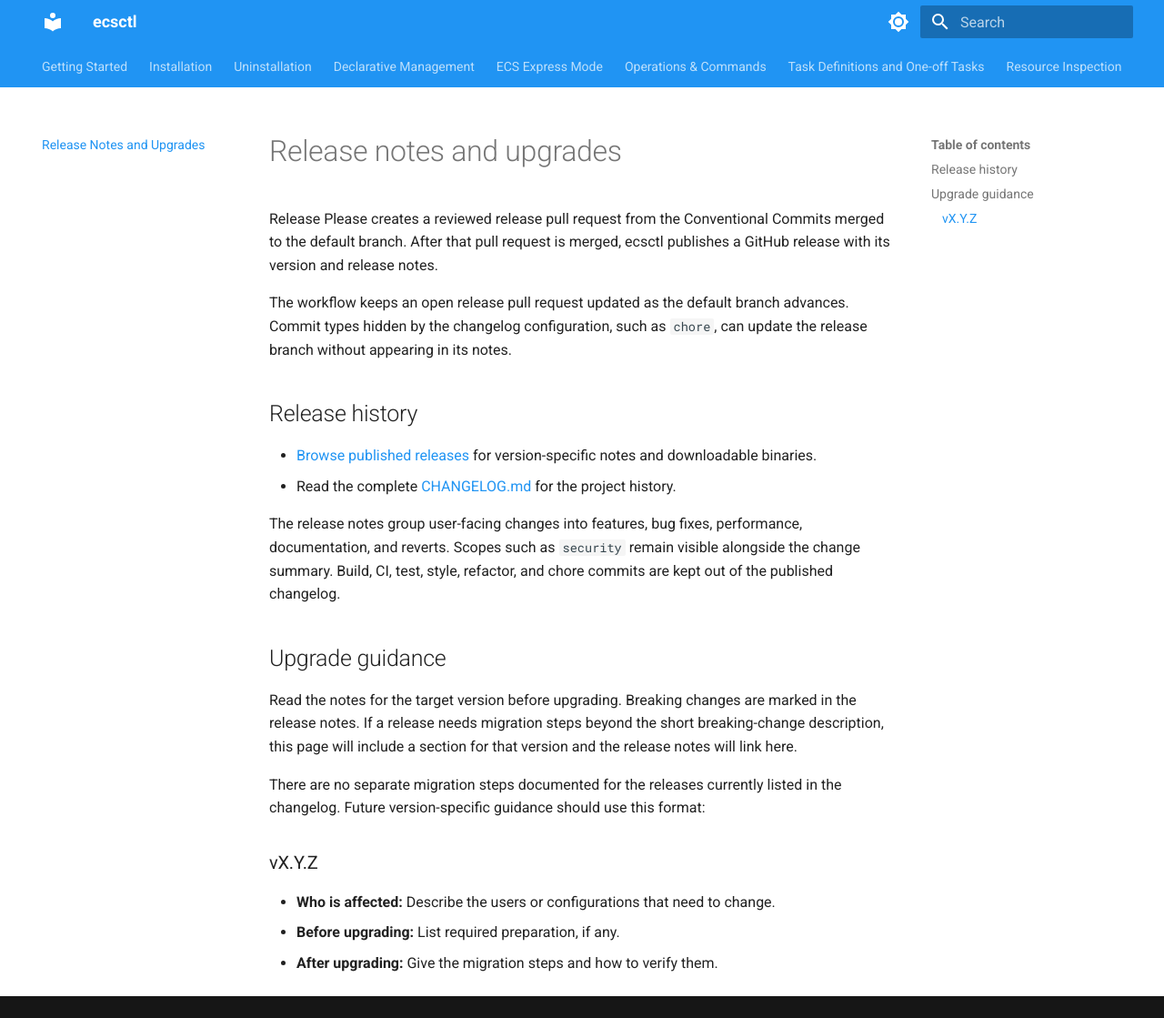
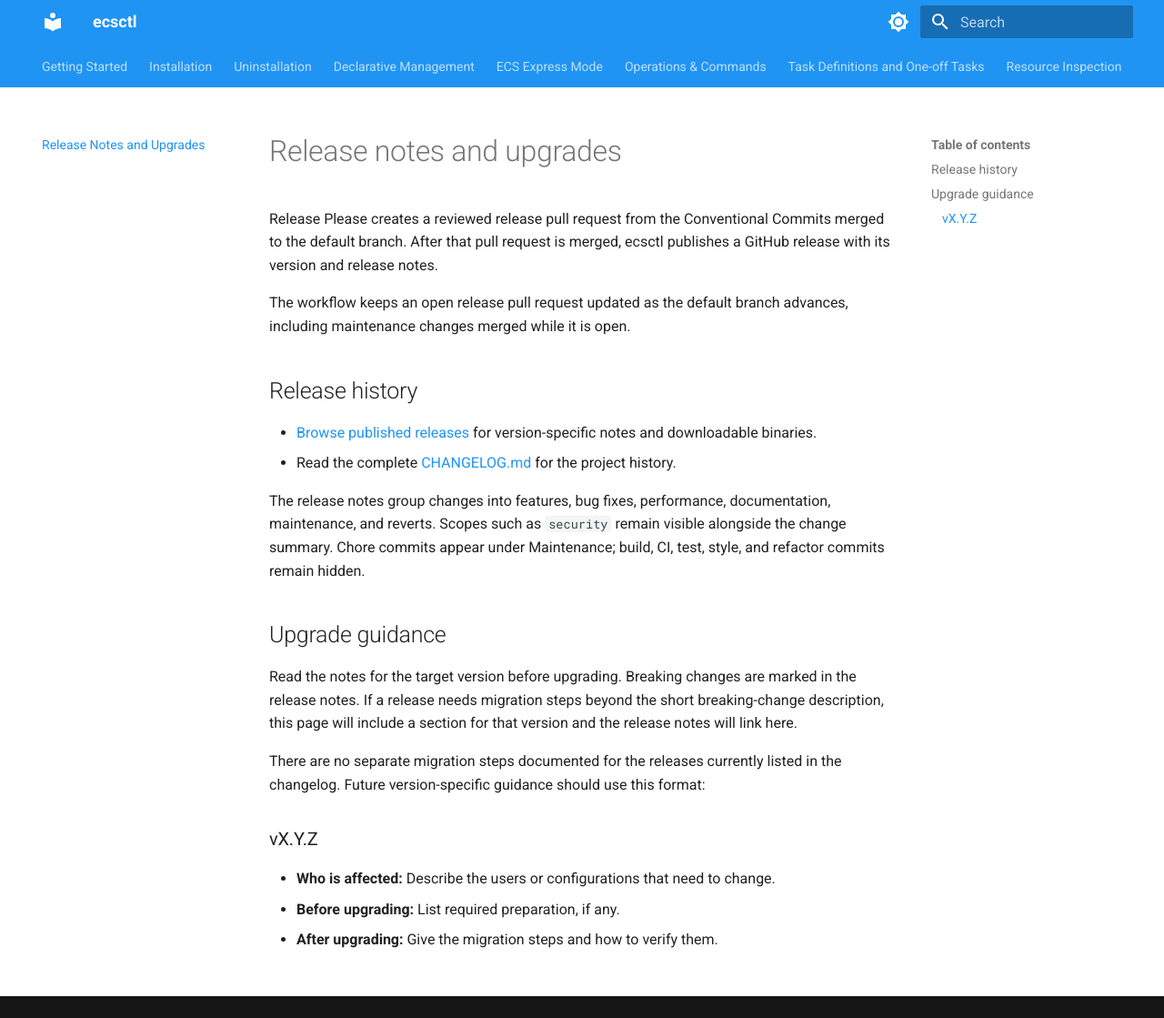
Before and after one commit to Roslaan001/ecsctl, an MkDocs documentation site: the page built from docs/releases.md, in a window 1280 px wide and 1119 px high. Shown: the whole window at 91% size. Built offline with MkDocs 1.6.1 and Material for MkDocs 9.7.7, drawn with Linux system fonts in a browser that asks for light colours.

Commit message:
chore(release): show maintenance commits in notes

```diff
--- a/docs/releases.md
+++ b/docs/releases.md
@@ -2,14 +2,14 @@
 
 Release Please creates a reviewed release pull request from the Conventional Commits merged to the default branch. After that pull request is merged, ecsctl publishes a GitHub release with its version and release notes.
 
-The workflow keeps an open release pull request updated as the default branch advances. Commit types hidden by the changelog configuration, such as `chore`, can update the release branch without appearing in its notes.
+The workflow keeps an open release pull request updated as the default branch advances, including maintenance changes merged while it is open.
 
 ## Release history
 
 - [Browse published releases](https://github.com/Roslaan001/ecsctl/releases) for version-specific notes and downloadable binaries.
 - Read the complete [CHANGELOG.md](https://github.com/Roslaan001/ecsctl/blob/main/CHANGELOG.md) for the project history.
 
-The release notes group user-facing changes into features, bug fixes, performance, documentation, and reverts. Scopes such as `security` remain visible alongside the change summary. Build, CI, test, style, refactor, and chore commits are kept out of the published changelog.
+The release notes group changes into features, bug fixes, performance, documentation, maintenance, and reverts. Scopes such as `security` remain visible alongside the change summary. Chore commits appear under Maintenance; build, CI, test, style, and refactor commits remain hidden.
 
 ## Upgrade guidance
 
--- a/release-please-config.json
+++ b/release-please-config.json
@@ -9,7 +9,7 @@
     { "type": "docs", "section": "Documentation" },
     { "type": "revert", "section": "Reverts" },
     { "type": "build", "section": "Build", "hidden": true },
-    { "type": "chore", "section": "Maintenance", "hidden": true },
+    { "type": "chore", "section": "Maintenance" },
     { "type": "ci", "section": "CI", "hidden": true },
     { "type": "refactor", "section": "Refactoring", "hidden": true },
     { "type": "style", "section": "Style", "hidden": true },
```
